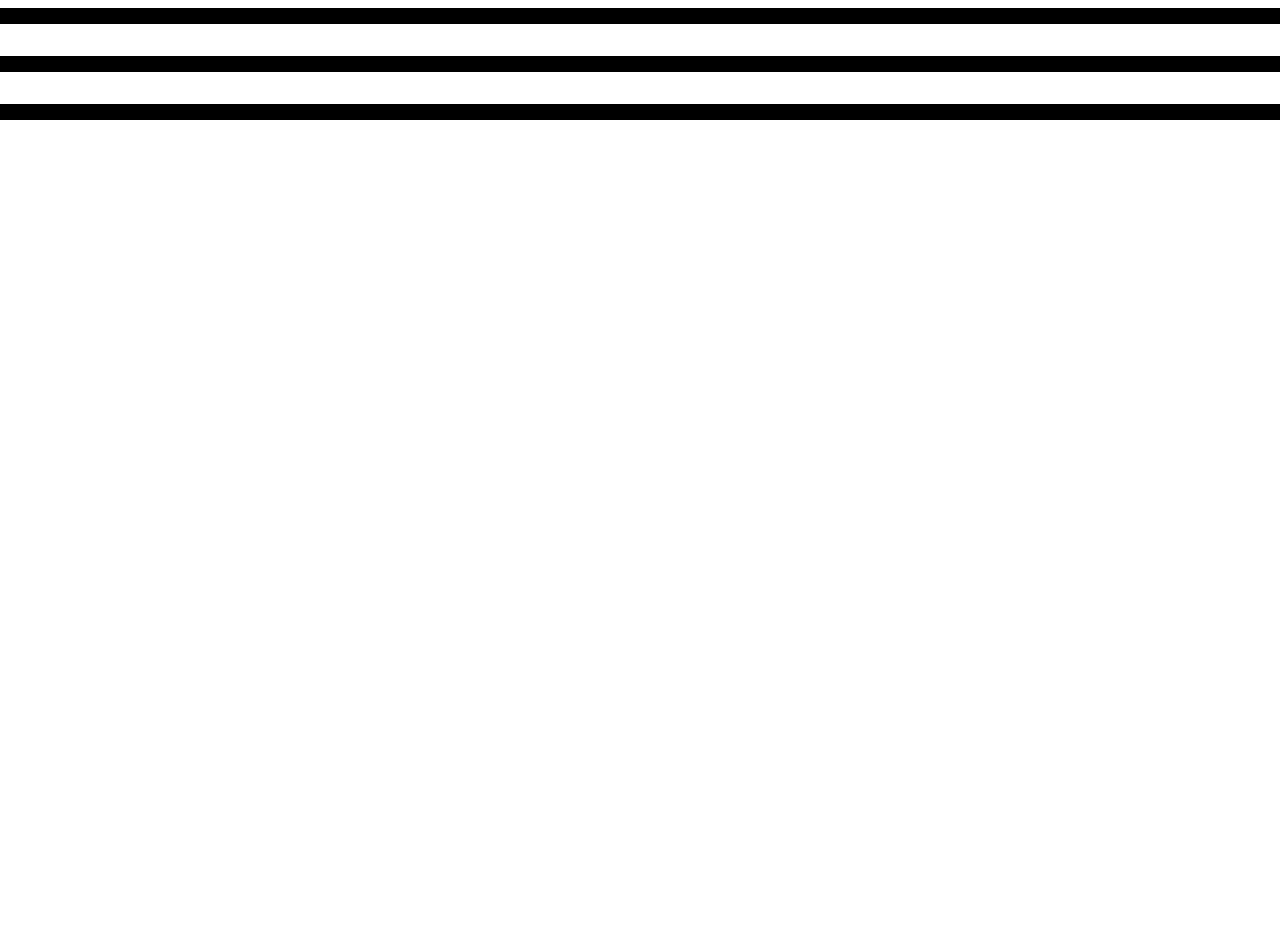
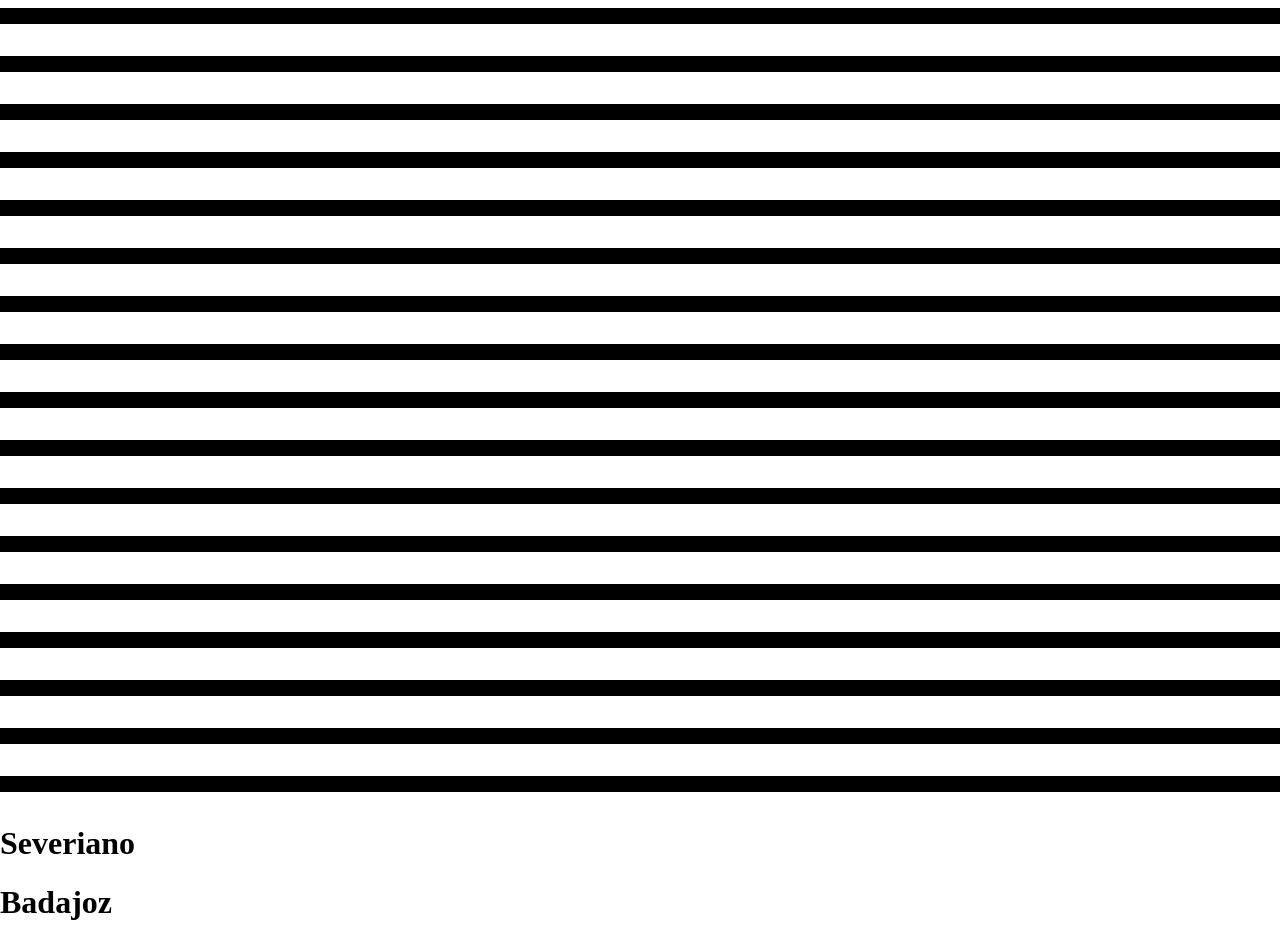
Before and after one commit to seve/name-animation, a plain HTML site: page index.html in a window 1280 px wide. Before the commit the page ends 800 px from the top, so only its background shows below. Drawn offline with nearby package versions, Linux system fonts and the light colour scheme.

Commit message:
Add name

```diff
--- a/index.html
+++ b/index.html
@@ -9,7 +9,12 @@
   <script src="https://d3js.org/d3.v5.js"></script>
 </head>
 <body style="margin:0;">
-    <svg id="canvas" style="margin: auto; width: 100%;"/>
+    <svg id="canvas" style="margin: auto; width: 100%; height: 100vh;"/>
+    <div id=name>
+      <h1>Severiano</h1>
+      <h1>Badajoz</h1>
+    </div>
+
     <script src="index.js"></script>
 </body>
 </html>
```
